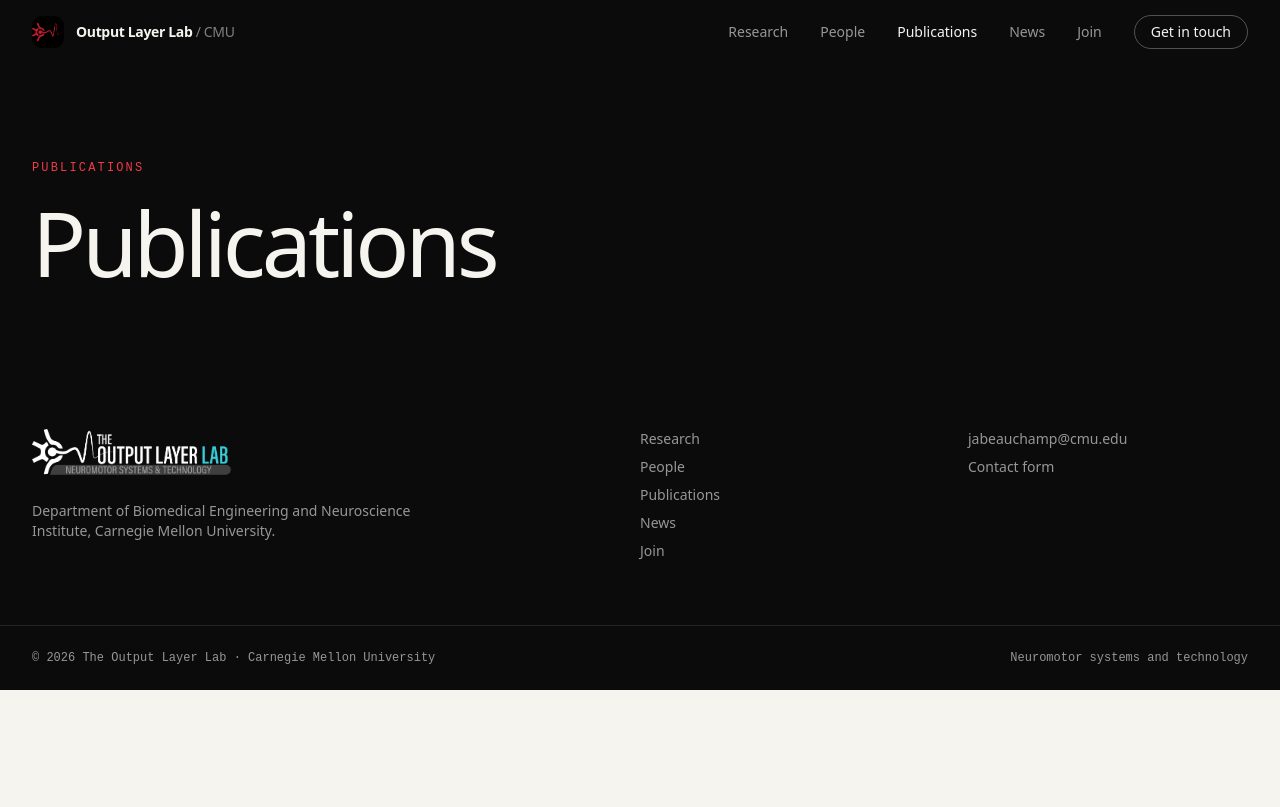
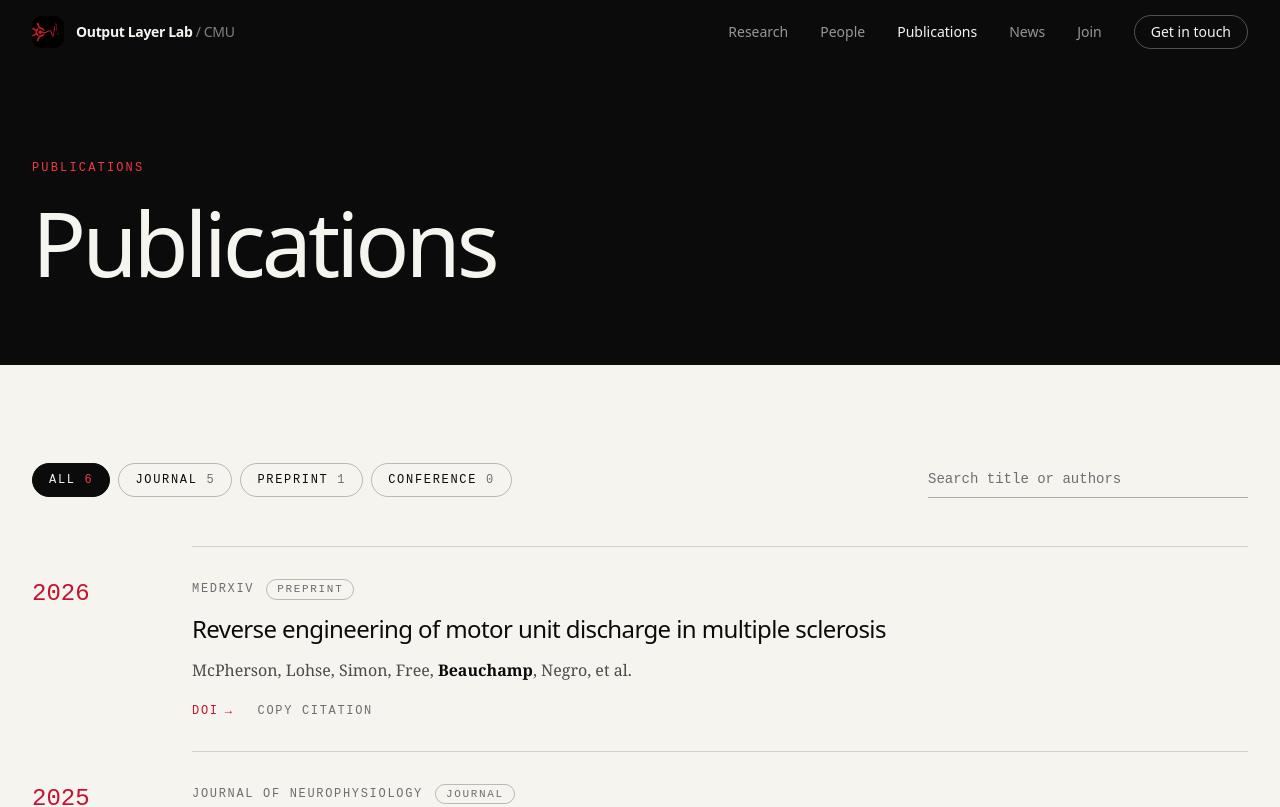
Before and after one commit to devansh-gr/Beauchamp_Lab, a React (Vite) app in the folder site/: page /publications in a window 1280 px wide. Shown: the top 807 px of the page. Built offline with nearby package versions, Linux system fonts and the light colour scheme.

Commit message:
Build Publications page: filters, search, year rail, copy citation

```diff
--- /dev/null
+++ b/site/src/components/publications/PublicationEntry.tsx
@@ -0,0 +1,95 @@
+import { useEffect, useRef, useState } from 'react'
+import { motion } from 'motion/react'
+import type { Publication } from '../../content/types'
+
+export const TYPE_LABEL: Record<Publication['type'], string> = {
+  journal: 'Journal',
+  preprint: 'Preprint',
+  conference: 'Conference',
+}
+
+export function citation(p: Publication) {
+  const base = `${p.authors} (${p.year}). ${p.title}. ${p.venue}.`
+  return p.doi ? `${base} https://doi.org/${p.doi}` : base
+}
+
+function Authors({ text }: { text: string }) {
+  const parts = text.split(/(Beauchamp)/g)
+  return (
+    <>
+      {parts.map((s, i) =>
+        s === 'Beauchamp' ? (
+          <strong key={i} className="font-semibold text-ink">
+            {s}
+          </strong>
+        ) : (
+          <span key={i}>{s}</span>
+        ),
+      )}
+    </>
+  )
+}
+
+export function PublicationEntry({ pub }: { pub: Publication }) {
+  const [copied, setCopied] = useState(false)
+  const timer = useRef<number>(undefined)
+  useEffect(() => () => window.clearTimeout(timer.current), [])
+
+  async function copy() {
+    try {
+      await navigator.clipboard.writeText(citation(pub))
+      setCopied(true)
+      window.clearTimeout(timer.current)
+      timer.current = window.setTimeout(() => setCopied(false), 2000)
+    } catch {
+      setCopied(false)
+    }
+  }
+
+  const url = pub.doi ? `https://doi.org/${pub.doi}` : undefined
+
+  return (
+    <motion.li
+      layout
+      initial={{ opacity: 0, y: 12 }}
+      animate={{ opacity: 1, y: 0 }}
+      exit={{ opacity: 0, y: -8 }}
+      transition={{ duration: 0.35, ease: [0.16, 1, 0.3, 1] }}
+      className="border-t border-ink/15 py-8"
+    >
+      <div className="flex flex-wrap items-center gap-x-3 gap-y-2 font-mono text-xs uppercase tracking-[0.14em] text-iron">
+        <span>{pub.venue}</span>
+        <span className="rounded-full border border-ink/25 px-2.5 py-0.5 text-[11px]">{TYPE_LABEL[pub.type]}</span>
+        {pub.firstAuthor && <span className="rounded-full bg-red px-2.5 py-0.5 text-[11px] text-white">First author</span>}
+      </div>
+      <h3 className="mt-3 max-w-3xl text-xl font-medium leading-snug tracking-tight text-ink sm:text-2xl">
+        {url ? (
+          <a href={url} target="_blank" rel="noreferrer" className="hover:text-red">
+            {pub.title}
+          </a>
+        ) : (
+          pub.title
+        )}
+      </h3>
+      <p className="mt-3 max-w-3xl font-serif text-base leading-relaxed text-ink-3/80">
+        <Authors text={pub.authors} />
+      </p>
+      <div className="mt-5 flex flex-wrap items-center gap-x-6 gap-y-2 font-mono text-xs uppercase tracking-[0.14em]">
+        {url && (
+          <a href={url} target="_blank" rel="noreferrer" className="group inline-flex items-center gap-1.5 text-red hover:underline">
+            DOI
+            <span aria-hidden className="transition-transform group-hover:translate-x-1">
+              →
+            </span>
+          </a>
+        )}
+        <button type="button" onClick={copy} className="cursor-pointer uppercase text-iron hover:text-ink">
+          {copied ? 'Copied' : 'Copy citation'}
+        </button>
+        <span className="sr-only" aria-live="polite">
+          {copied ? 'Citation copied' : ''}
+        </span>
+      </div>
+    </motion.li>
+  )
+}
--- /dev/null
+++ b/site/src/components/publications/PublicationFeed.tsx
@@ -0,0 +1,110 @@
+import { useMemo, useState } from 'react'
+import { AnimatePresence, motion } from 'motion/react'
+import { PUBLICATIONS } from '../../content/publications'
+import { PI } from '../../content/lab'
+import { Container } from '../ui/Reveal'
+import { PublicationEntry, TYPE_LABEL } from './PublicationEntry'
+import type { Publication } from '../../content/types'
+
+type Filter = 'all' | Publication['type']
+const FILTERS: Filter[] = ['all', 'journal', 'preprint', 'conference']
+
+export function PublicationFeed() {
+  const [filter, setFilter] = useState<Filter>('all')
+  const [query, setQuery] = useState('')
+
+  const counts = useMemo(() => {
+    const c: Record<Filter, number> = { all: PUBLICATIONS.length, journal: 0, preprint: 0, conference: 0 }
+    for (const p of PUBLICATIONS) c[p.type]++
+    return c
+  }, [])
+
+  const groups = useMemo(() => {
+    const q = query.trim().toLowerCase()
+    const shown = PUBLICATIONS.filter(
+      (p) =>
+        (filter === 'all' || p.type === filter) &&
+        (!q || p.title.toLowerCase().includes(q) || p.authors.toLowerCase().includes(q)),
+    )
+    const byYear = new Map<number, Publication[]>()
+    for (const p of shown) byYear.set(p.year, [...(byYear.get(p.year) ?? []), p])
+    return [...byYear.entries()].sort((a, b) => b[0] - a[0])
+  }, [filter, query])
+
+  const scholar = PI.links?.find((l) => l.label === 'Google Scholar')
+
+  return (
+    <section className="bg-paper py-16 sm:py-24">
+      <Container>
+        <div className="flex flex-col gap-6 md:flex-row md:items-center md:justify-between">
+          <div className="flex flex-wrap gap-2" role="group" aria-label="Filter by type">
+            {FILTERS.map((f) => (
+              <button
+                key={f}
+                type="button"
+                aria-pressed={filter === f}
+                onClick={() => setFilter(f)}
+                className={`cursor-pointer rounded-full border px-4 py-2 font-mono text-xs uppercase tracking-[0.14em] transition-colors ${
+                  filter === f ? 'border-ink bg-ink text-paper' : 'border-ink/25 text-ink hover:border-ink'
+                }`}
+              >
+                {f === 'all' ? 'All' : TYPE_LABEL[f]} <span className={filter === f ? 'text-red-bright' : 'text-iron'}>{counts[f]}</span>
+              </button>
+            ))}
+          </div>
+          <label className="block md:w-80">
+            <span className="sr-only">Search title or authors</span>
+            <input
+              type="search"
+              value={query}
+              onChange={(e) => setQuery(e.target.value)}
+              placeholder="Search title or authors"
+              className="w-full rounded-none border-b border-ink/30 bg-transparent py-2 font-mono text-sm text-ink placeholder:text-iron focus:border-red focus:outline-none"
+            />
+          </label>
+        </div>
+
+        <div className="mt-12">
+          <AnimatePresence mode="popLayout" initial={false}>
+            {groups.map(([year, items]) => (
+              <motion.section
+                key={year}
+                layout
+                initial={{ opacity: 0 }}
+                animate={{ opacity: 1 }}
+                exit={{ opacity: 0 }}
+                aria-label={`${year} publications`}
+                className="md:grid md:grid-cols-[8rem_1fr] md:gap-8"
+              >
+                <h2 className="pt-8 font-mono text-2xl text-red md:sticky md:top-24 md:self-start">{year}</h2>
+                <ul>
+                  <AnimatePresence mode="popLayout" initial={false}>
+                    {items.map((p) => (
+                      <PublicationEntry key={p.title} pub={p} />
+                    ))}
+                  </AnimatePresence>
+                </ul>
+              </motion.section>
+            ))}
+          </AnimatePresence>
+          {groups.length === 0 && (
+            <p className="border-t border-ink/15 pt-8 font-mono text-sm text-iron" role="status">
+              No matching publications.
+            </p>
+          )}
+        </div>
+
+        {scholar && (
+          <div className="mt-16 border-t border-ink/15 pt-8">
+            <a href={scholar.href} target="_blank" rel="noreferrer" className="group inline-flex items-center gap-2 font-mono text-sm uppercase tracking-[0.14em] text-red hover:underline">
+              Full list on Google Scholar
+              <span aria-hidden className="transition-transform group-hover:translate-x-1">
+                →
+              </span>
+            </a>
+          </div>
+        )}
+      </Container>
+    </section>
+  )
+}
--- a/site/src/pages/Publications.tsx
+++ b/site/src/pages/Publications.tsx
@@ -1,6 +1,11 @@
 import { PageHeader } from '../components/ui/Reveal'
+import { PublicationFeed } from '../components/publications/PublicationFeed'
 
-// STUB: replaced by page-builder.
 export default function Publications() {
-  return <PageHeader eyebrow="Publications" title="Publications" />
+  return (
+    <>
+      <PageHeader eyebrow="Publications" title="Publications" />
+      <PublicationFeed />
+    </>
+  )
 }
```
